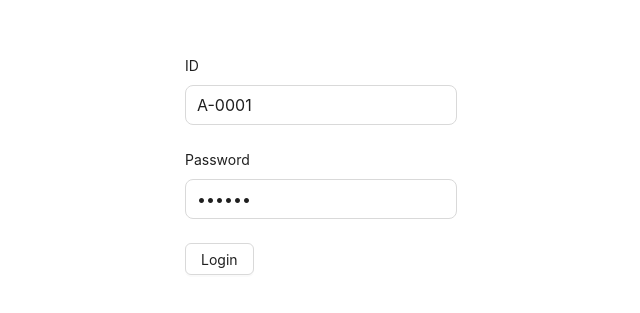
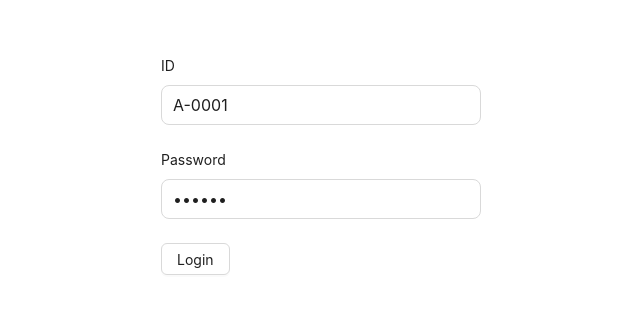
Before and after one commit to goni715/university-client, a React (Vite) app: page /login in a window 1280 px wide. Shown: the part 235-548 px from the top of the page, without its empty margins (319-959 px from the left). Built offline with nearby package versions, Linux system fonts and the light colour scheme.

Commit message:
login with validation

```diff
--- a/src/pages/academicManagement/CreateAcademicFacultyPage.tsx
+++ b/src/pages/academicManagement/CreateAcademicFacultyPage.tsx
@@ -3,20 +3,13 @@ import PHForn from "../../components/form/PHForn";
 import { FieldValues } from "react-hook-form";
 import PHInput from "../../components/form/PHInput";
 import { zodResolver } from "@hookform/resolvers/zod";
-import { z } from "zod";
 import { useAddAcademicFacultyMutation } from "../../redux/features/academicFaculty/academicFacultyApi";
 import { ErrorToast, LoadingToast, SuccessToast } from "../../helper/ValidationHelper";
+import { AcademicFacultySchema } from "../../schemas/academicManagement.schema";
 
 
 const CreateAcademicFacultyPage = () => {
   const [addAcademicFaculty] = useAddAcademicFacultyMutation()
-
-  const AcademicFacultySchema = z.object({
-    name: z.string({
-      required_error: "Name is required !"
-    }).min(1, { message: "Name is required !" })
-  })
-
 
 
   const onSubmit = async (data: FieldValues) => {
--- a/src/pages/auth/LoginPage.tsx
+++ b/src/pages/auth/LoginPage.tsx
@@ -1,4 +1,4 @@
-import { Button, Row } from "antd";
+import { Button, Col, Flex} from "antd";
 import { FieldValues } from "react-hook-form";
 import { useLoginMutation } from "../../redux/features/auth/authApi";
 import { useAppDispatch } from "../../redux/hook/hook";
@@ -8,6 +8,8 @@ import { useNavigate } from "react-router-dom";
 import { ErrorToast, LoadingToast, SuccessToast } from "../../helper/ValidationHelper";
 import PHForn from "../../components/form/PHForn";
 import PHInput from "../../components/form/PHInput";
+import { zodResolver } from "@hookform/resolvers/zod";
+import { LoginSchema } from "../../schemas/auth.schema";
 
 
 const LoginPage = () => {
@@ -34,7 +36,7 @@ const LoginPage = () => {
                 ErrorToast('Couild not find this ID', toastId)
             }
             else if(err?.status === 403){
-                ErrorToast('Wrong Password', toastId)
+                ErrorToast(err?.data?.message, toastId)
             }else{
                 ErrorToast('Something Went Wrong', toastId)
             }
@@ -46,13 +48,15 @@ const LoginPage = () => {
 
     return (
       <>
-        <Row justify="center" align="middle" style={{ height: '100vh' }}>
-          <PHForn onSubmit={onSubmit} defaultValues={defaultValues}>
+       <Flex justify="center" align="center" style={{ height: '100vh' }}>
+          <Col span={6}>
+          <PHForn onSubmit={onSubmit} defaultValues={defaultValues} resolver={zodResolver(LoginSchema)}>
               <PHInput type="text" name="id" label="ID" />
               <PHInput type="password" name="password" label="Password" />
             <Button htmlType="submit">Login</Button>
           </PHForn>
-        </Row>
+          </Col>
+        </Flex>
       </>
     );
 };
--- a/src/schemas/academicManagement.schema.ts
+++ b/src/schemas/academicManagement.schema.ts
@@ -14,3 +14,11 @@ export const AcademicSemesterSchema = z.object({
       required_error: "Please select a End Month"
     })
   });
+
+
+
+export const AcademicFacultySchema = z.object({
+    name: z.string({
+      required_error: "Name is required !"
+    }).min(1, { message: "Name is required !" })
+})
--- /dev/null
+++ b/src/schemas/auth.schema.ts
@@ -0,0 +1,12 @@
+import { z } from "zod";
+
+export const LoginSchema = z.object({
+  id: z
+    .string({ required_error: "ID is required" })
+    .min(1, { message: "ID is reuired" }),
+  password: z
+    .string({ required_error: "Password is required" })
+    .min(1, { message: "Password is required" })
+    .min(6, { message: "Password must be minimum 6 characters" })
+    .max(20, { message: "Password can't be more than 20 characters"})
+});
```
